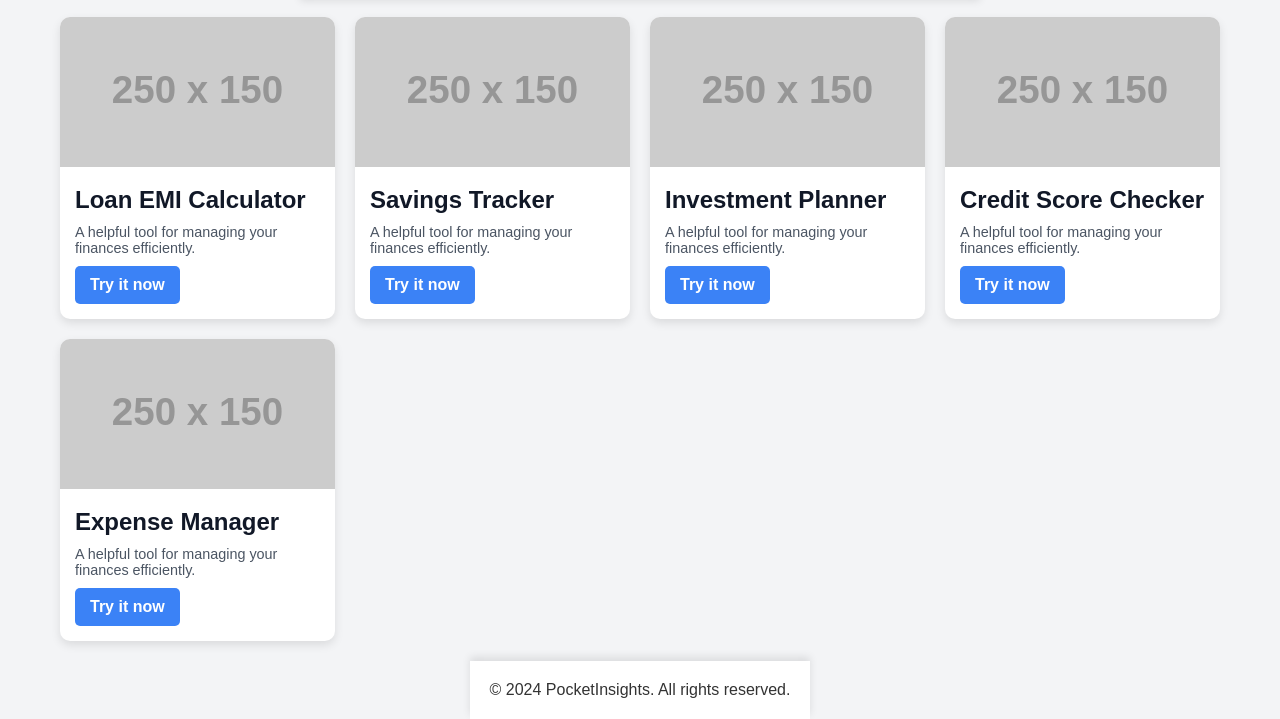
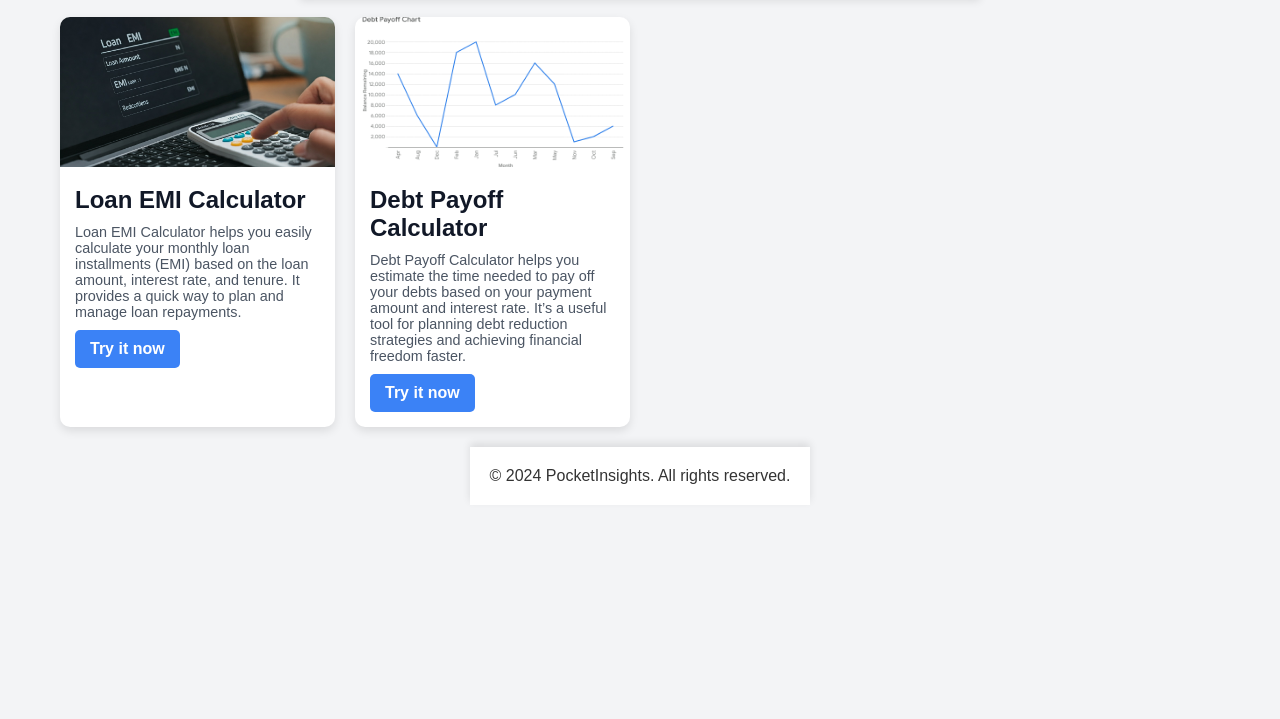
Before and after one commit to piyushdoorwar/PocketInsights, a plain HTML site: page index.html in a window 1280 px wide. Shown: the part 110-829 px from the top of the page. After the commit the page ends 800 px from the top, so only its background shows below. Drawn offline with Linux system fonts and the light colour scheme; placeholder pictures from the web are drawn by us.

Commit message:
improve cards

```diff
--- a/index.html
+++ b/index.html
@@ -103,8 +103,8 @@
 
     // Load header and footer on page load
     window.onload = function() {
-      loadHTMLFragment("header-container", "header.html");
-      loadHTMLFragment("footer-container", "footer.html");
+      loadHTMLFragment("header-container", "parent/header.html");
+      loadHTMLFragment("footer-container", "parent/footer.html");
       displayCards();
     };
   </script>
@@ -113,23 +113,20 @@
   <script>
     // Dictionary of tools with name and URL
     const tools = {
-      "Loan EMI Calculator": "https://example.com/emi-calculator",
-      "Savings Tracker": "https://example.com/savings-tracker",
-      "Investment Planner": "https://example.com/investment-planner",
-      "Credit Score Checker": "https://example.com/credit-score",
-      "Expense Manager": "https://example.com/expense-manager"
-    };
+      "Loan EMI Calculator": ["loan-emi-calculator", "images/loan-emi-calculator.jpeg", "Loan EMI Calculator helps you easily calculate your monthly loan installments (EMI) based on the loan amount, interest rate, and tenure. It provides a quick way to plan and manage loan repayments."],
+      "Debt Payoff Calculator": ["debt-payoff-calculator", "images/debt-payoff-calculator.png", "Debt Payoff Calculator helps you estimate the time needed to pay off your debts based on your payment amount and interest rate. It’s a useful tool for planning debt reduction strategies and achieving financial freedom faster."]
+      };
 
     // Function to display tool cards
     function displayCards() {
       const cardContainer = document.getElementById('card-container');
-      for (let [name, url] of Object.entries(tools)) {
+      for (let [name, data] of Object.entries(tools)) {
         const card = document.createElement('div');
         card.className = 'card';
 
         // Placeholder image
         const img = document.createElement('img');
-        img.src = 'https://via.placeholder.com/250x150.png?text=' + encodeURIComponent(name);
+        img.src = data[1];
         img.alt = name + ' Image';
         card.appendChild(img);
 
@@ -142,11 +139,11 @@
         cardContent.appendChild(title);
 
         const description = document.createElement('p');
-        description.innerText = "A helpful tool for managing your finances efficiently.";
+        description.innerText = data[2];
         cardContent.appendChild(description);
 
         const link = document.createElement('a');
-        link.href = url;
+        link.href = 'https://tools.pocket-insights.com/' + data[0];
         link.target = '_blank';
         link.innerText = 'Try it now';
         cardContent.appendChild(link);
```
Also changed, not shown: images/debt-payoff-calculator.png (added), images/loan-emi-calculator.jpeg (added), parent/footer.html (renamed from footer.html), parent/header.html (renamed from header.html).
